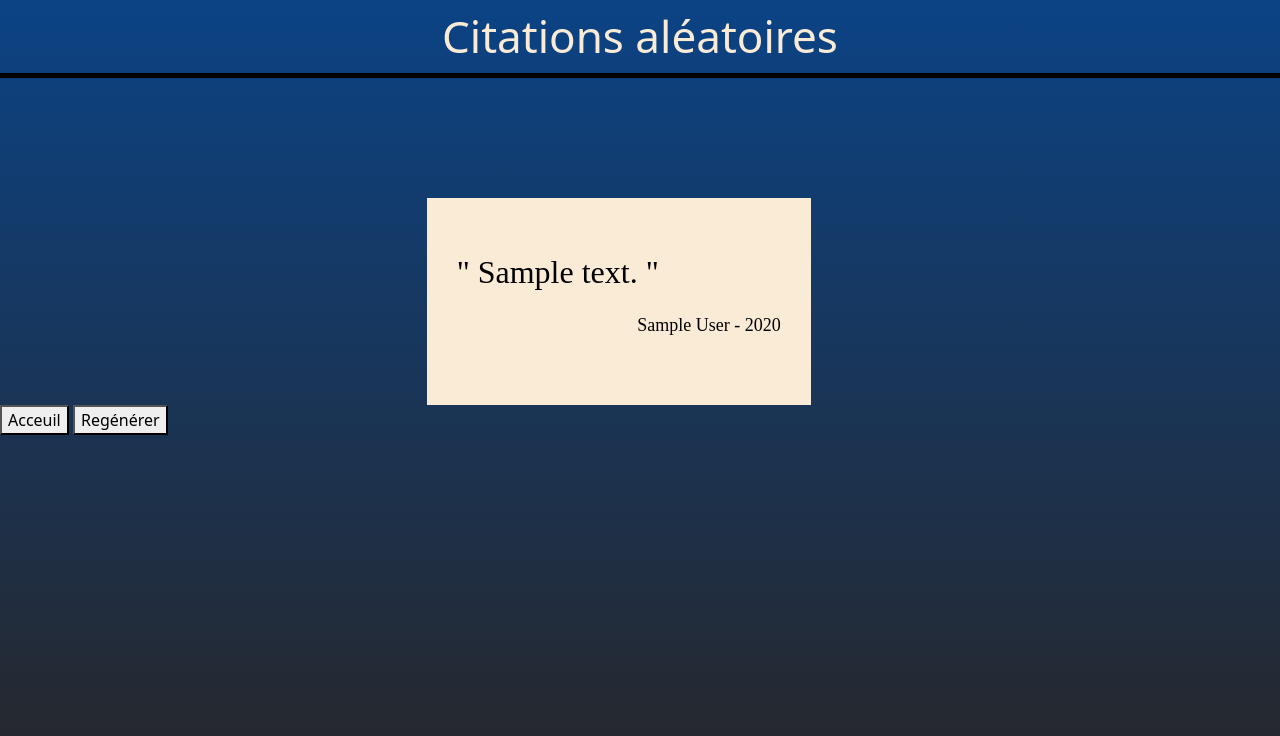
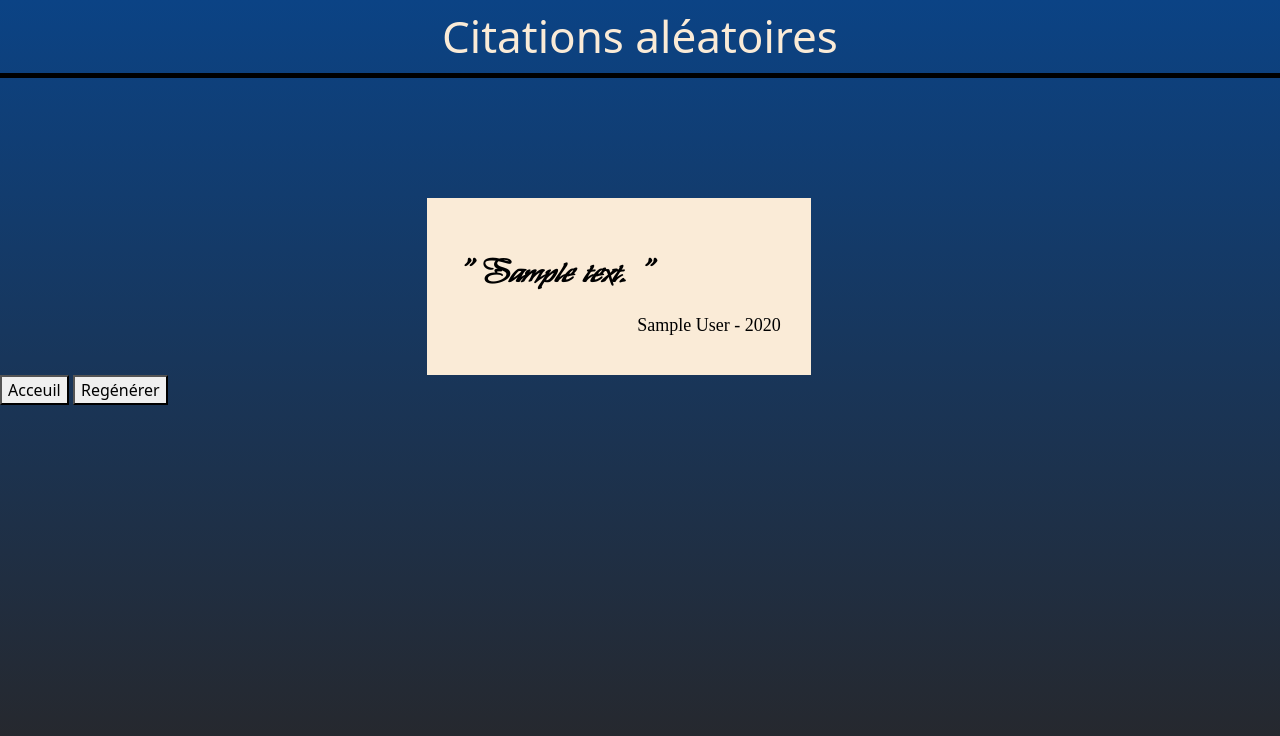
Before and after one commit to dday33480/randomquotesapp, a Django app: page /results/ in a window 1280 px wide. Shown: the top 736 px of the page. Run offline with Django 5.2, Linux system fonts and the light colour scheme; tables that the repository leaves empty hold one stand-in row (values such as "Sample post"); some web fonts are replaced.

Commit message:
style: Adds custom font

```diff
--- a/quotes/static/css/main.css
+++ b/quotes/static/css/main.css
@@ -1,7 +1,7 @@
 @font-face {
     font-family: 'my_soulregular';
-    src: url('Django_Projects/randomquotesapp/randomquotesapp/quotes/static/fonts/mysoul-regular-webfont.woff2') format('woff2'),
-         url('Django_Projects/randomquotesapp/randomquotesapp/quotes/static/fonts/mysoul-regular-webfont.woff') format('woff');
+    src: url('../fonts/mysoul-regular-webfont.woff2') format('woff2'),
+         url('../fonts/mysoul-regular-webfont.woff') format('woff');
     font-weight: normal;
     font-style: normal;
 }
@@ -71,13 +71,14 @@ a {
     height: auto;
     margin-top: 120px;
     max-width: 30%;
-    padding: 50px 30px;
+    padding: 50px 30px 20px 30px;
 }
 
 #quote {
     color: black;
     font-family: 'my_soulregular', 'Times New Roman', Times, serif;
     font-size: 32px;
+    font-weight: 800;
 }
 
 #quote-detail {
```
Also changed, not shown: quotes/static/fonts/mysoul-regular-webfont.woff (added), quotes/static/fonts/mysoul-regular-webfont.woff2 (added).
